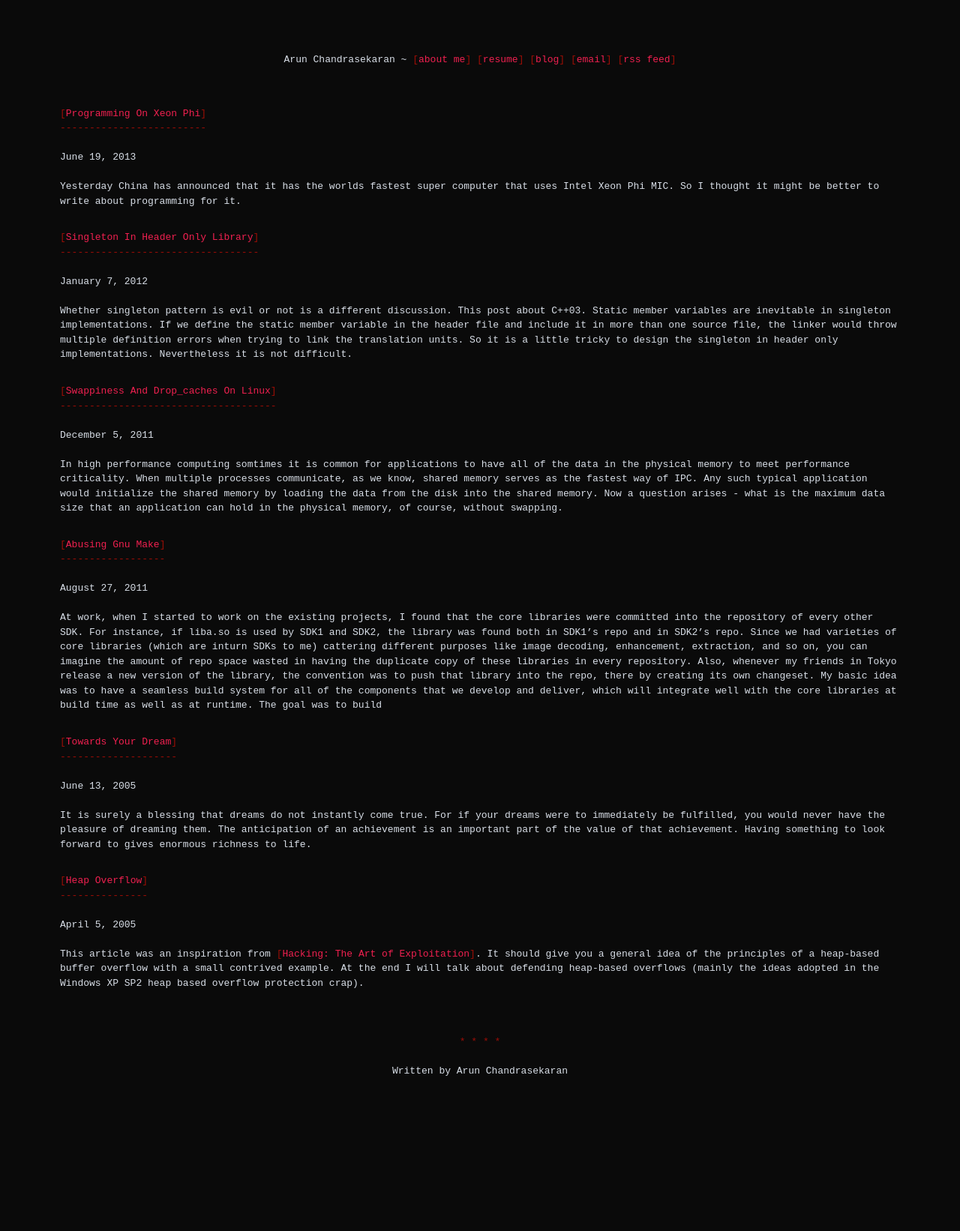
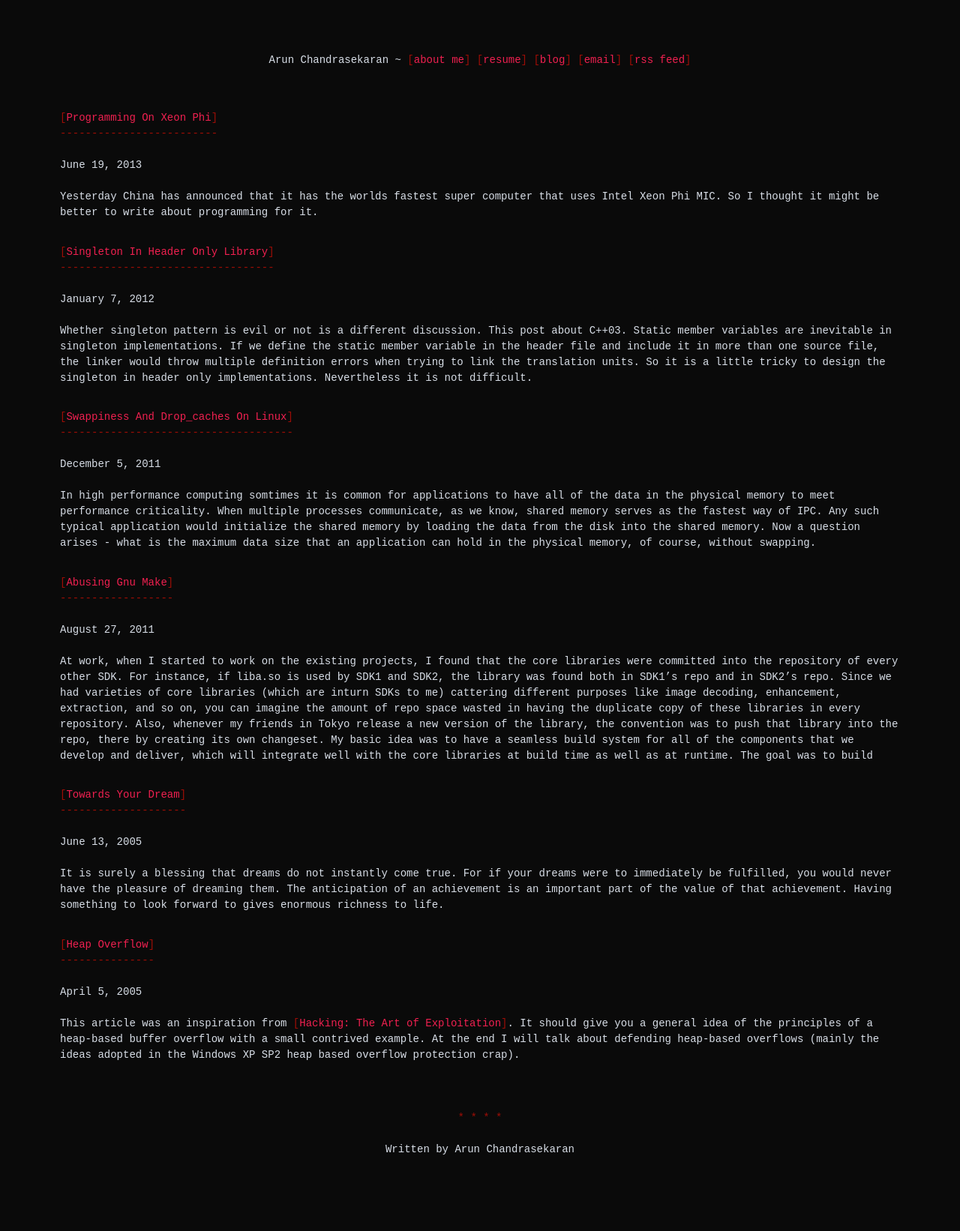
Before and after one commit to carun/carun.github.io, a Jekyll site: the page built from index.html, in a window 1280 px wide. Shown: the whole page at 75% size. Built offline with Jekyll 4.4.1, drawn with Linux system fonts in a browser that asks for light colours; before the commit the page ends 1534 px from its top, so only the background shows below that.

Commit message:
Increased default font size.

```diff
--- a/css/remarkdown.css
+++ b/css/remarkdown.css
@@ -462,7 +462,8 @@ nav > span {
 
 /* Our own font-family. Also setting one for code elements */
 .remarkdown {
-  font-family: monospace
+  font-family: monospace;
+  font-size: 14px;
 }
 
 .remarkdown pre {
```
